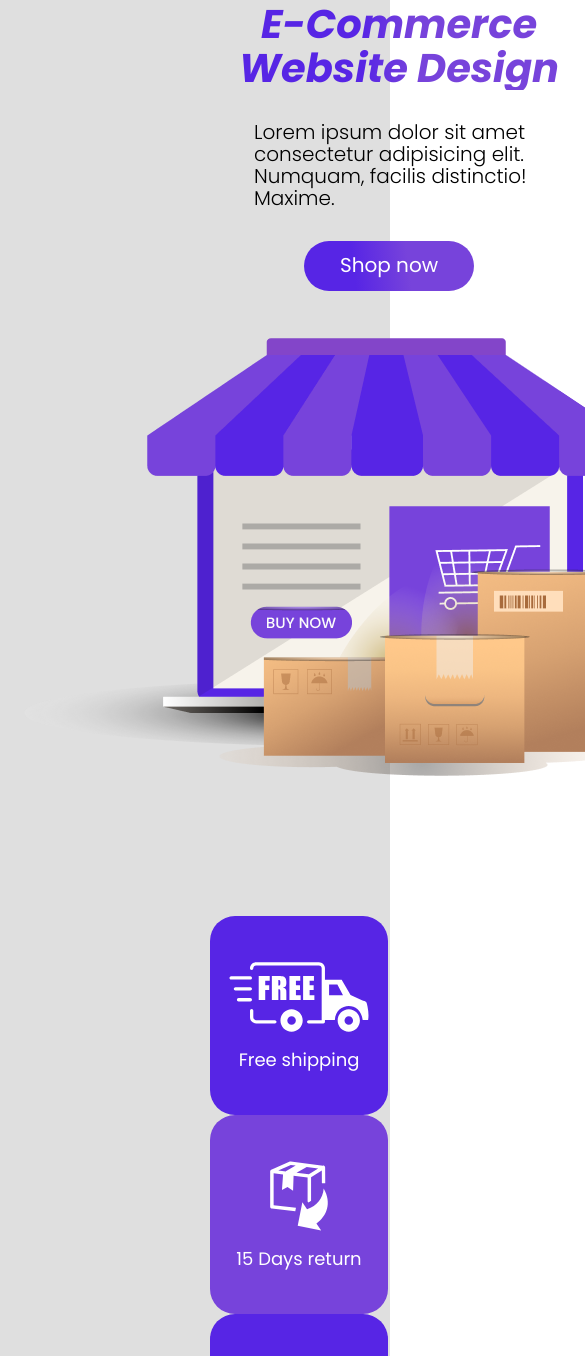
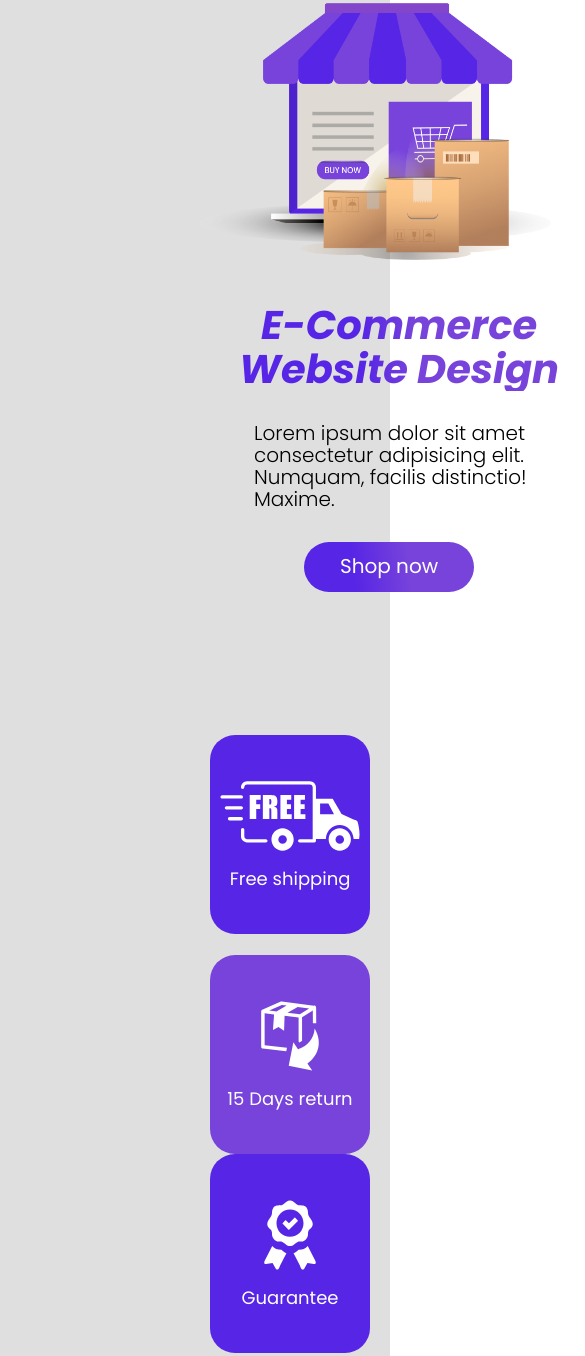
Before and after one commit to HeybetzadeQedim/SeifDesign, a plain HTML site: page index.html in a window 390 px wide. Shown: the part 189-1545 px from the top of the page, 585 px wide, since content can reach past the window. Drawn offline with Linux system fonts and the light colour scheme.

Commit message:
create tablet design

```diff
--- a/index.css
+++ b/index.css
@@ -148,6 +148,9 @@
   /* .main-container {
     flex-wrap: wrap;
   } */
+  .main-container {
+    align-items: center;
+  }
   .main-container ul {
     padding: 21px 20px 21px 20px;
     display: flex;
@@ -166,7 +169,7 @@
     display: block;
   }
   .flex-box {
-    flex-direction: column;
+    flex-direction: column-reverse;
   }
   .box-container {
     display: flex;
@@ -202,4 +205,19 @@
   .right-container {
     margin-bottom: 40px;
   }
+  .right-container img{
+    margin-left: 175px;
+    width: 352px;
+    height: 257px;
+  }
+  .box-container {
+    margin-right: 10px;
+  }
+  .box-1 {
+    margin-bottom: 21px;
+    width: 160px;
+  }
+  .box-2 {
+    width: 160px;
+  }
 }
```
